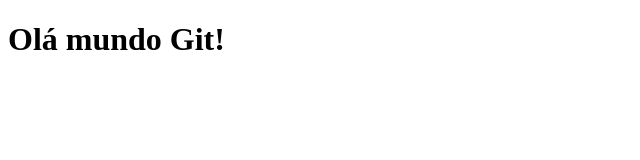
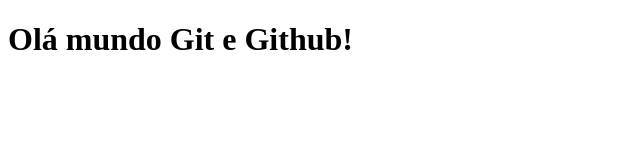
Before and after one commit to Herika30/aula-de-git, a plain HTML site: page index.html in a window 1280 px wide. Shown: the whole page, without its empty margins (0-640 px from the left). Drawn offline with Linux system fonts and the light colour scheme.

Commit message:
Adicionamos a palavra Github

```diff
--- a/index.html
+++ b/index.html
@@ -6,11 +6,11 @@
     <meta http-equiv="X-UA-Compatible" content="IE=edge">
     <meta name="viewport" content="width=device-width, initial-scale=1.0">
     <link rel="stylesheet" href="css/index.css">
-    <title>Apredendo git</title>
+    <title>Aprendendo git</title>
 </head>
 
 <body>
-    <h1>Olá mundo Git!</h1>
+    <h1>Olá mundo Git e Github!</h1>
 
     <script src="js/index.js"></script>
 
```
